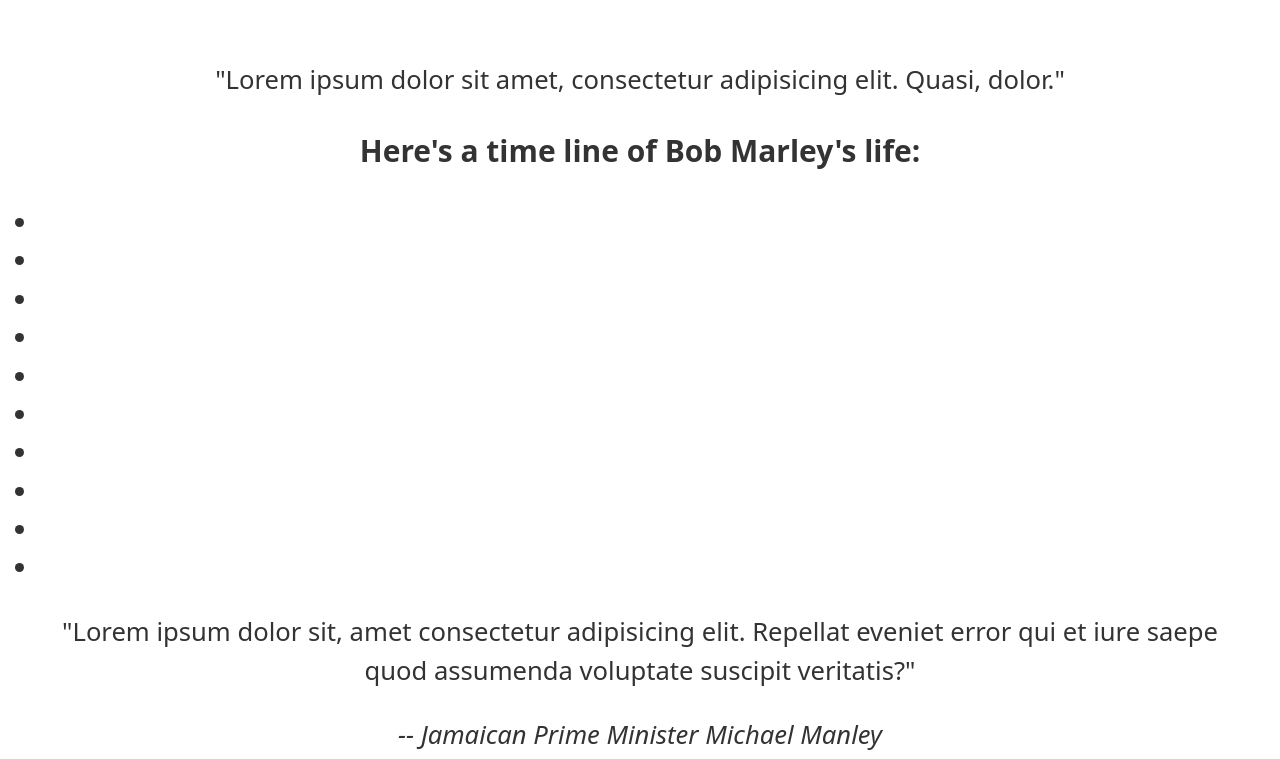
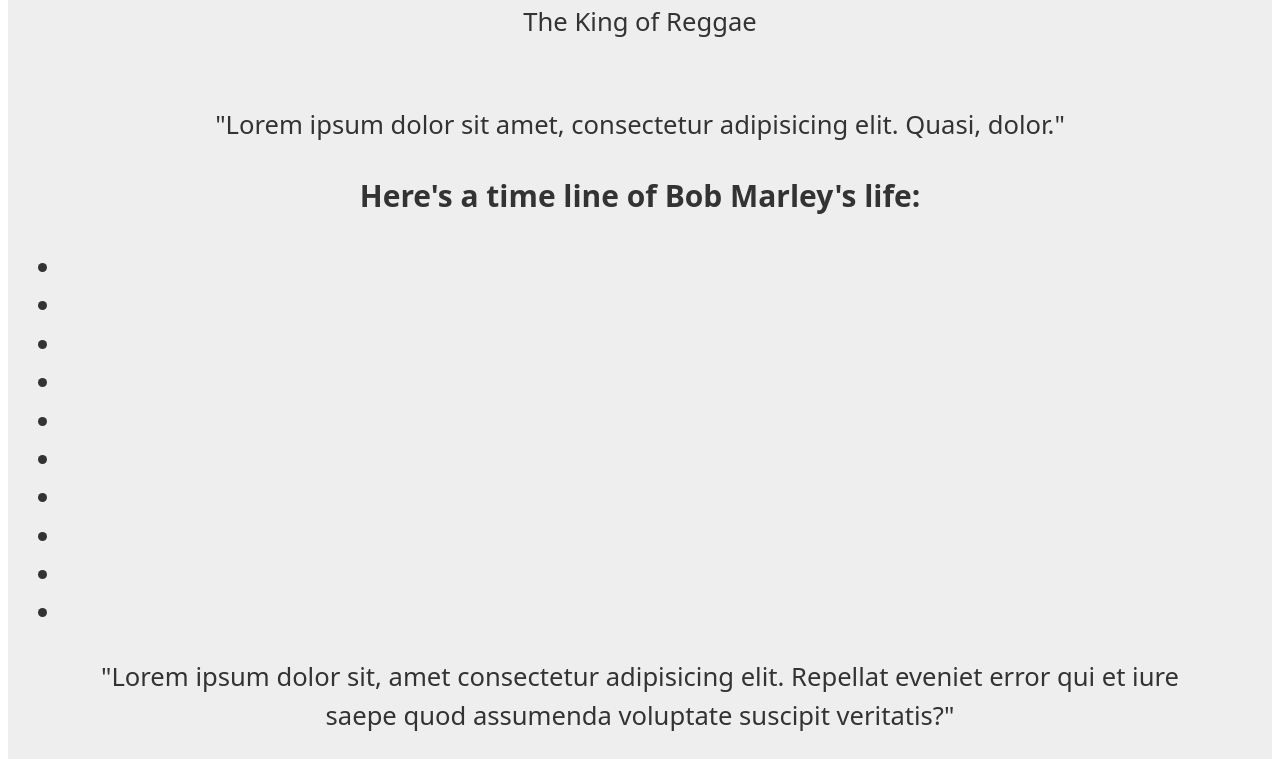
Before and after one commit to reuben-germain/bob-marley-tribute-page, a plain HTML site: page index.html in a window 1280 px wide. Shown: the part 187-946 px from the top of the page. Drawn offline with Linux system fonts and the light colour scheme.

Commit message:
styled #main

```diff
--- a/styles.css
+++ b/styles.css
@@ -7,3 +7,11 @@ body {
     margin: 0;
     display: block;
 }
+
+#main {
+    margin: 30px 8px;
+    padding: 15px;
+    border-radius: 5px;
+    background: #eee;
+    display: block;
+}
```
